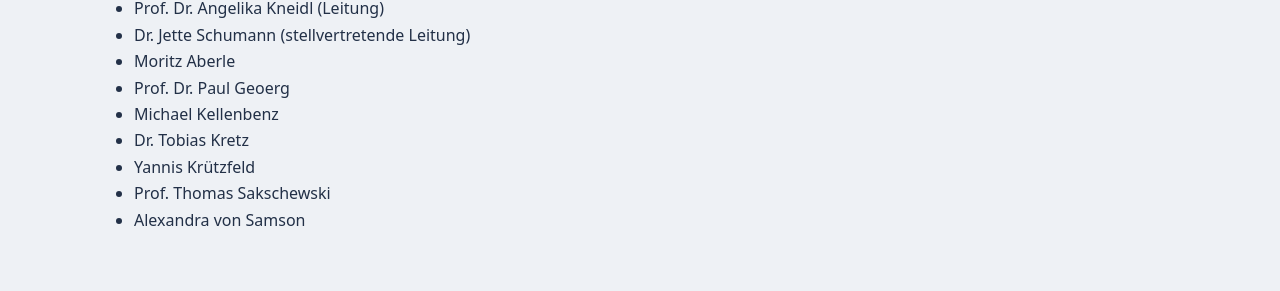
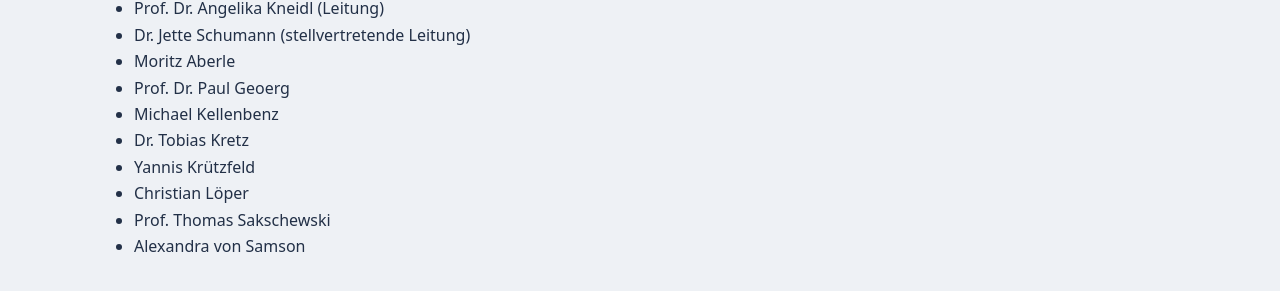
Before and after one commit to FGSV-AK1-9-3/matrix, a website: page sites/about-us.html in a window 1280 px wide. Shown: the part 359-650 px from the top of the page. Drawn offline with nearby package versions, Linux system fonts and the light colour scheme.

Commit message:
added christian löper

```diff
--- a/sites/about-us.html
+++ b/sites/about-us.html
@@ -52,6 +52,7 @@
         <li>Michael Kellenbenz</li>
         <li>Dr. Tobias Kretz</li>
         <li>Yannis Kr&uuml;tzfeld</li>
+        <li>Christian Löper</li>
         <li>Prof. Thomas Sakschewski</li>
         <li>Alexandra von Samson</li>
       </ul>
```
